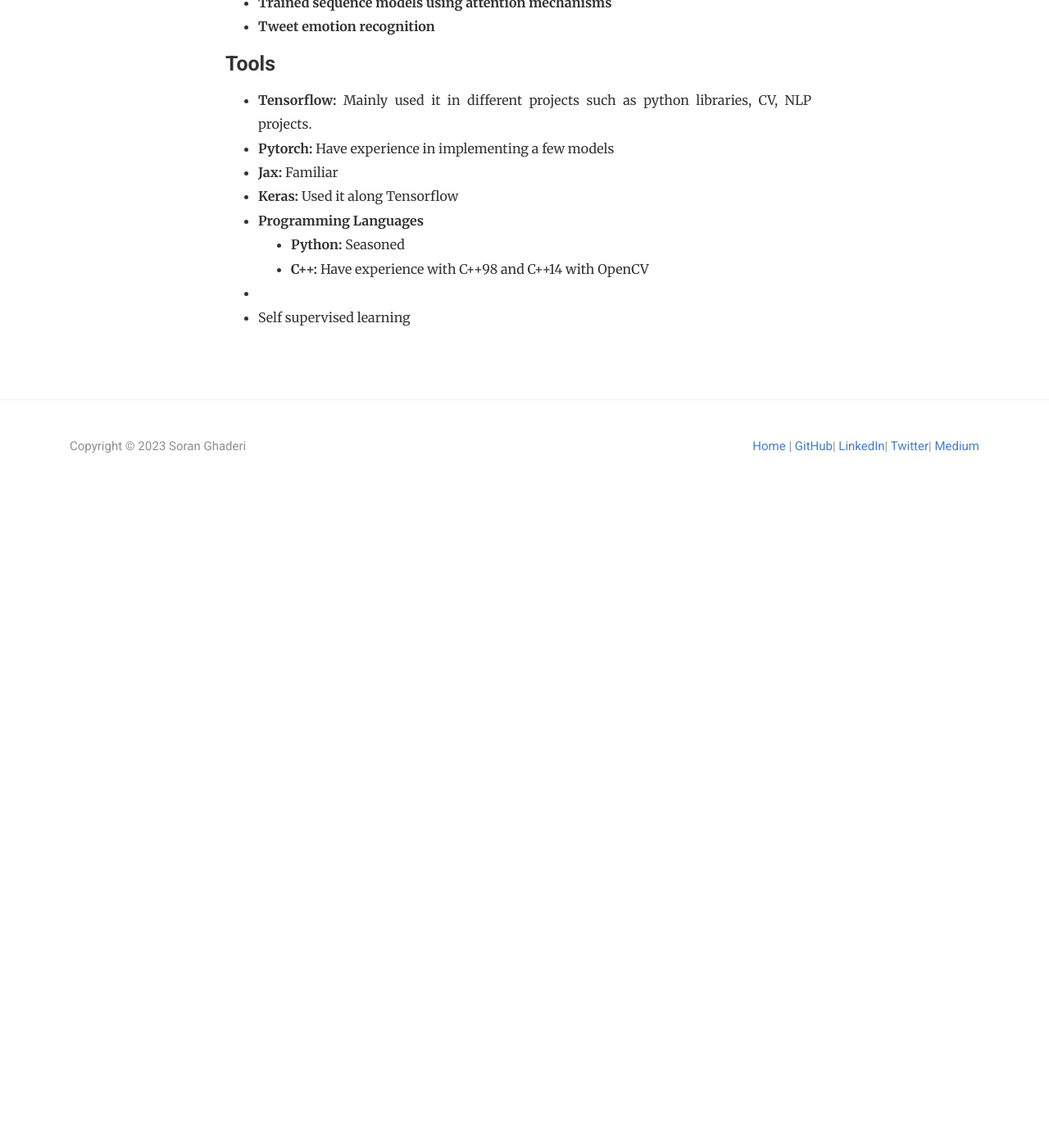
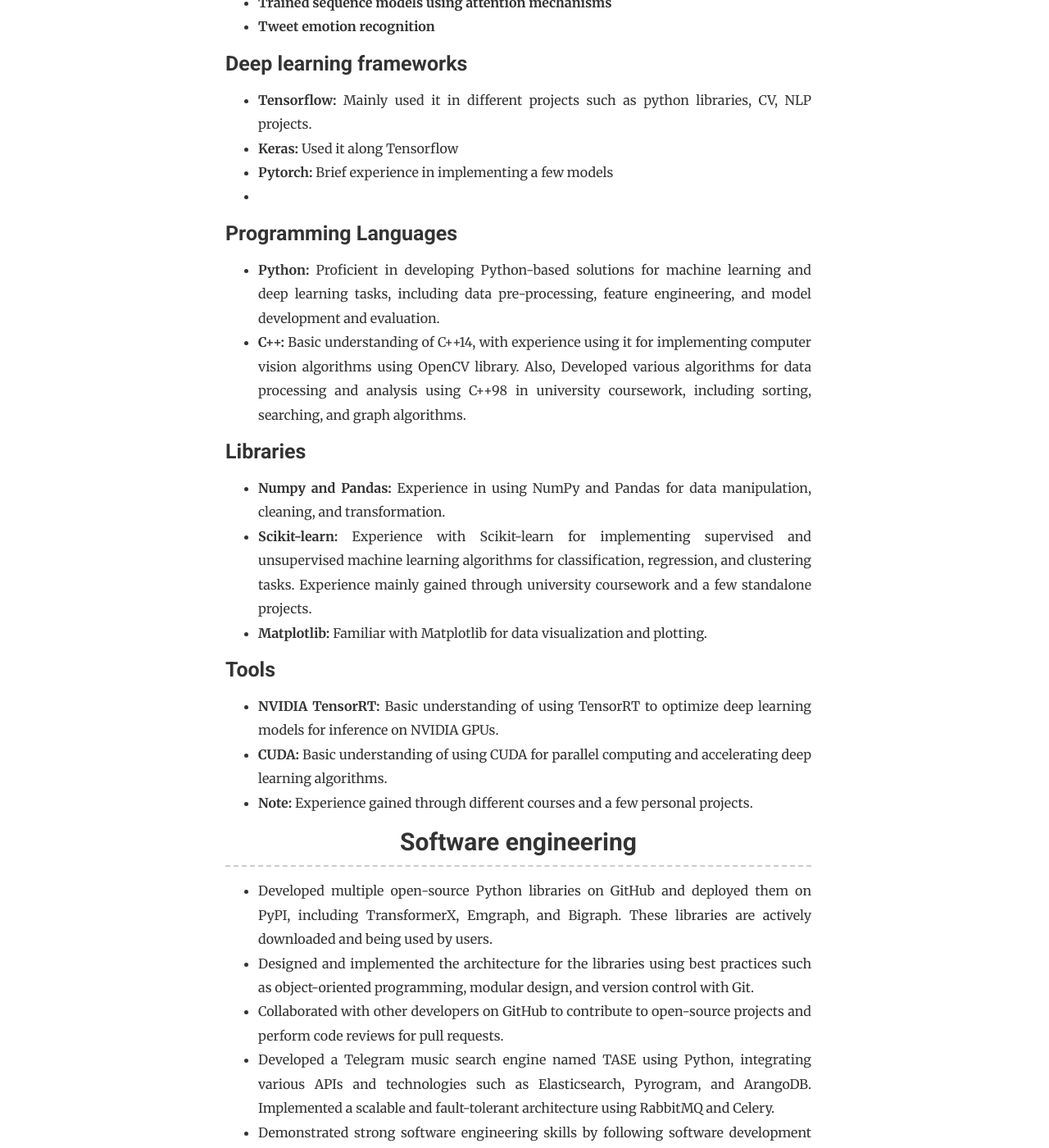
Before and after one commit to soran-ghaderi/soran-ghaderi.github.io, a Jekyll site: the page built from _pages/skills.html, in a window 1280 px wide and 1400 px high, scrolled down 1793 px. Shown: the whole window at 82% size. Built offline with Jekyll 4.4.1, drawn with Linux system fonts in a browser that asks for light colours; nearby versions of some CDN libraries; before the commit the page ends 2423 px from its top, so only the background shows below that; some of the changed text lies outside the part shown.

Commit message:
doc: Update skills.html add other details

```diff
--- a/_data/menu_items/menu.yml
+++ b/_data/menu_items/menu.yml
@@ -4,10 +4,10 @@
   - title: Home
     url: /
 
-  - title: Skills
+  - title: Resume
     url: /skills.html
 
-  - title: Projects
+  - title: Open source Projects
     url: /projects.html
 
   - title: Blog
--- a/_pages/skills.html
+++ b/_pages/skills.html
@@ -17,7 +17,7 @@
         in this exciting field.</p>
 
     <h3>Machine learning</h3>
-    <h4>Projects</h4>
+    <h4>Experience</h4>
     <ul>
         <li><b><a href="https://github.com/soran-ghaderi/make-a-video" target="_blank">
             Make a video</a></b> <i>(partially implemented - in-progress)</i>, Singer, U., Polyak, A., Hayes, T., Yin, X., An, J., Zhang, S., Hu, Q., Yang, H., Ashual,
@@ -52,24 +52,98 @@
         <li><b>Trained sequence models using attention mechanisms</b></li>
         <li><b>Tweet emotion recognition</b></li>
     </ul>
+    <h4>Deep learning frameworks</h4>
+    <ul>
+        <li><b>Tensorflow:</b> Mainly used it in different projects such as python libraries, CV, NLP projects.</li>
+        <li><b>Keras:</b> Used it along Tensorflow</li>
+        <li><b>Pytorch:</b> Brief experience in implementing a few models</li>
+        <li><b></b></li>
+    </ul>
+    <h4>Programming Languages</h4>
+    <ul>
+        <li><b>Python:</b> Proficient in developing Python-based solutions for machine learning and deep learning tasks,
+            including data pre-processing, feature engineering, and model development and evaluation.</li>
+        <li><b>C++:</b> Basic understanding of C++14, with experience using it for implementing computer vision
+            algorithms using OpenCV library. Also, Developed various algorithms for data processing and analysis using
+            C++98 in university coursework, including sorting, searching, and graph algorithms.</li>
+    </ul>
+    <h4>Libraries</h4>
+    <ul>
+        <li><b>Numpy and Pandas:</b> Experience in using NumPy and Pandas for data manipulation, cleaning, and transformation.</li>
+        <li><b>Scikit-learn:</b> Experience with Scikit-learn for implementing supervised and unsupervised machine
+            learning algorithms for classification, regression, and clustering tasks. Experience mainly gained
+            through university coursework and a few standalone projects.
+        </li>
+        <li><b>Matplotlib:</b> Familiar with Matplotlib for data visualization and plotting.</li>
+    </ul>
     <h4>Tools</h4>
     <ul>
-        <li><b>Tensorflow:</b> Mainly used it in different projects such as python libraries, CV, NLP projects.</li>
-        <li><b>Pytorch:</b> Have experience in implementing a few models</li>
-        <li><b>Jax:</b> Familiar</li>
-        <li><b>Keras:</b> Used it along Tensorflow</li>
-        <li><b>Programming Languages</b>
+        <li><b>NVIDIA TensorRT:</b> Basic understanding of using TensorRT to optimize deep learning models for inference on
+            NVIDIA GPUs.</li>
+        <li><b>CUDA:</b> Basic understanding of using CUDA for parallel computing and accelerating deep learning
+            algorithms.</li>
+        <li><b>Note:</b> Experience gained through different courses and a few personal projects.</li>
+    </ul>
+    <h3>Software engineering</h3>
+    <ul>
+        <li>Developed multiple open-source Python libraries on GitHub and deployed them on PyPI, including TransformerX,
+            Emgraph, and Bigraph. These libraries are actively downloaded and being used by users.</li>
+        <li>Designed and implemented the architecture for the libraries using best practices such as object-oriented
+            programming, modular design, and version control with Git.</li>
+        <li>Collaborated with other developers on GitHub to contribute to open-source projects and perform code
+            reviews for pull requests.</li>
+        <li>Developed a Telegram music search engine named TASE using Python, integrating various APIs and technologies
+            such as Elasticsearch, Pyrogram, and ArangoDB. Implemented a scalable and fault-tolerant architecture
+            using RabbitMQ and Celery.</li>
+        <li>Demonstrated strong software engineering skills by following software development lifecycle processes,
+            including requirement gathering, design, development, testing, and deployment.</li>
+        <li>Utilized agile development methodologies such as Kanban to manage project tasks and ensure timely delivery
+            of features.</li>
+        <li>Developed documentation and test cases for the libraries and the search engine, ensuring high code quality
+            and maintainability.</li>
+        <li>Developed high-performance web applications using asynchronous and multiprocessing programming techniques in
+            Python, leveraging libraries such as `multiprocessing`, `threading`, `ascyncio`, and `concurrent.futures`.</li>
+    </ul>
+
+    <h3>AI Research Blog</h3>
+    <ul>
+        <li><b>Platforms:</b> Medium and Towards Data Science</li>
+        <li><b>Articles:</b> I have published a few articles on AI research, which can be found at the following links:
             <ul>
-            <li><b>Python:</b> Seasoned</li>
-            <li><b>C++:</b> Have experience with C++98 and C++14 with OpenCV</li>
+                <li><a href="https://towardsdatascience.com/transformers-in-action-attention-is-all-you-need-ac10338a023a">
+                    Transformers in Action: Attention Is All You Need</a></li>
+                <li><a href="https://towardsdatascience.com/rethinking-thinking-how-do-attention-mechanisms-actually-work-a6f67d313f99">
+                    Rethinking Thinking: How Do Attention Mechanisms Actually Work?</a></li>
             </ul>
         </li>
-        <li><b></b></li>
-        <li>Self supervised learning</li>
+        <li><b>Other articles:</b> I have several other articles on AI research that are currently in progress and will be published soon.</li>
+    </ul>
+    <h3>Teamwork and Collaboration Skills</h3>
+    <ul>
+        <li>Worked collaboratively with a small team on various software development projects, contributing to code
+            reviews, bug fixes, and new feature implementations.</li>
+        <li>Participated in daily stand-up meetings, providing updates on project progress and identifying any
+            obstacles or roadblocks that require attention from the team.</li>
+        <li>Communicated effectively with team members and stakeholders, using email, and messaging apps to share
+            project updates, ask questions, and clarify requirements.</li>
+        <li>Contributed to team discussions on architecture and design decisions, offering suggestions and solutions
+            based on personal experience and knowledge.</li>
+        <li>Demonstrated a willingness to learn from team members, asking questions, and seeking feedback to improve
+            individual skills and team performance.</li>
+        <li>Proactively sought out opportunities to contribute to team projects, taking on tasks outside of individual
+            comfort zones to learn new skills and help the team meet project deadlines.</li>
+        <li>Showed a positive attitude and willingness to work collaboratively, contributing to a positive team culture
+            that values communication, collaboration, and continuous learning.</li>
+    </ul>
+    <h3>Languages and Interests</h3>
+    <ul>
+        <li><b>Languages:</b> Fluent in English, Kurdish, and Persian.</li>
+        <li><b>Interests:</b> I enjoy staying up-to-date on the latest developments in the field of artificial
+            intelligence, and regularly read outstanding papers in the field. In my free time, I enjoy strolling around
+            the city or hiking.</li>
     </ul>
 
-
-<!--    <p class="mb-5"><img class="shadow-lg" src="{{site.url}}/assets/images/mediumish-jekyll-template.png" alt="jekyll template mediumish" /></p>-->
+    <!--    <p class="mb-5"><img class="shadow-lg" src="{{site.url}}/assets/images/mediumish-jekyll-template.png" alt="jekyll template mediumish" /></p>-->
 
 <!--    <p>This website is built with Jekyll and Mediumish template for Jekyll. It's for demonstration purposes, no real content can be found. Mediumish template for Jekyll is compatible with Github pages, in fact even this demo is created with Github Pages and hosted with Github.</p>-->
 
```
